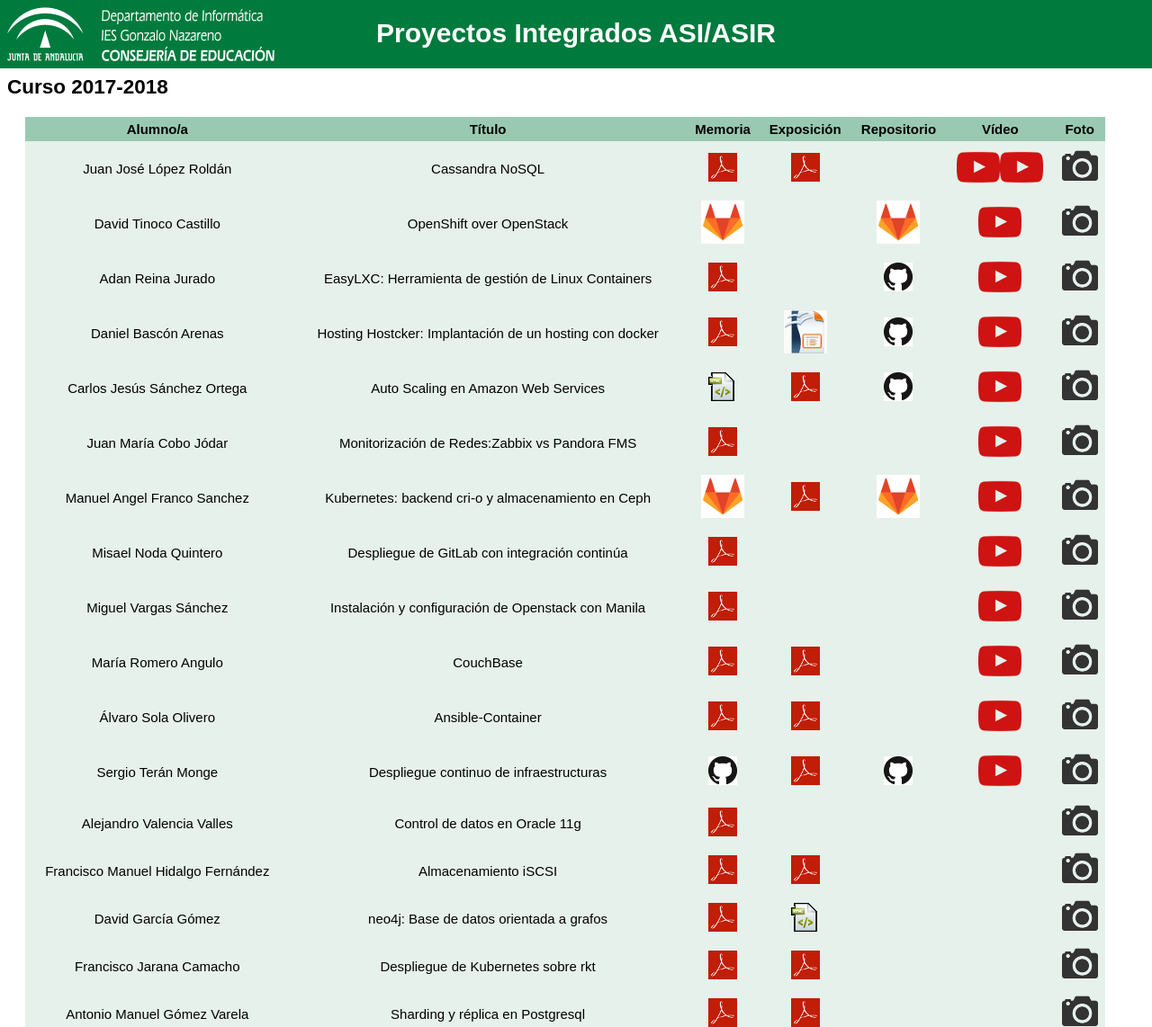
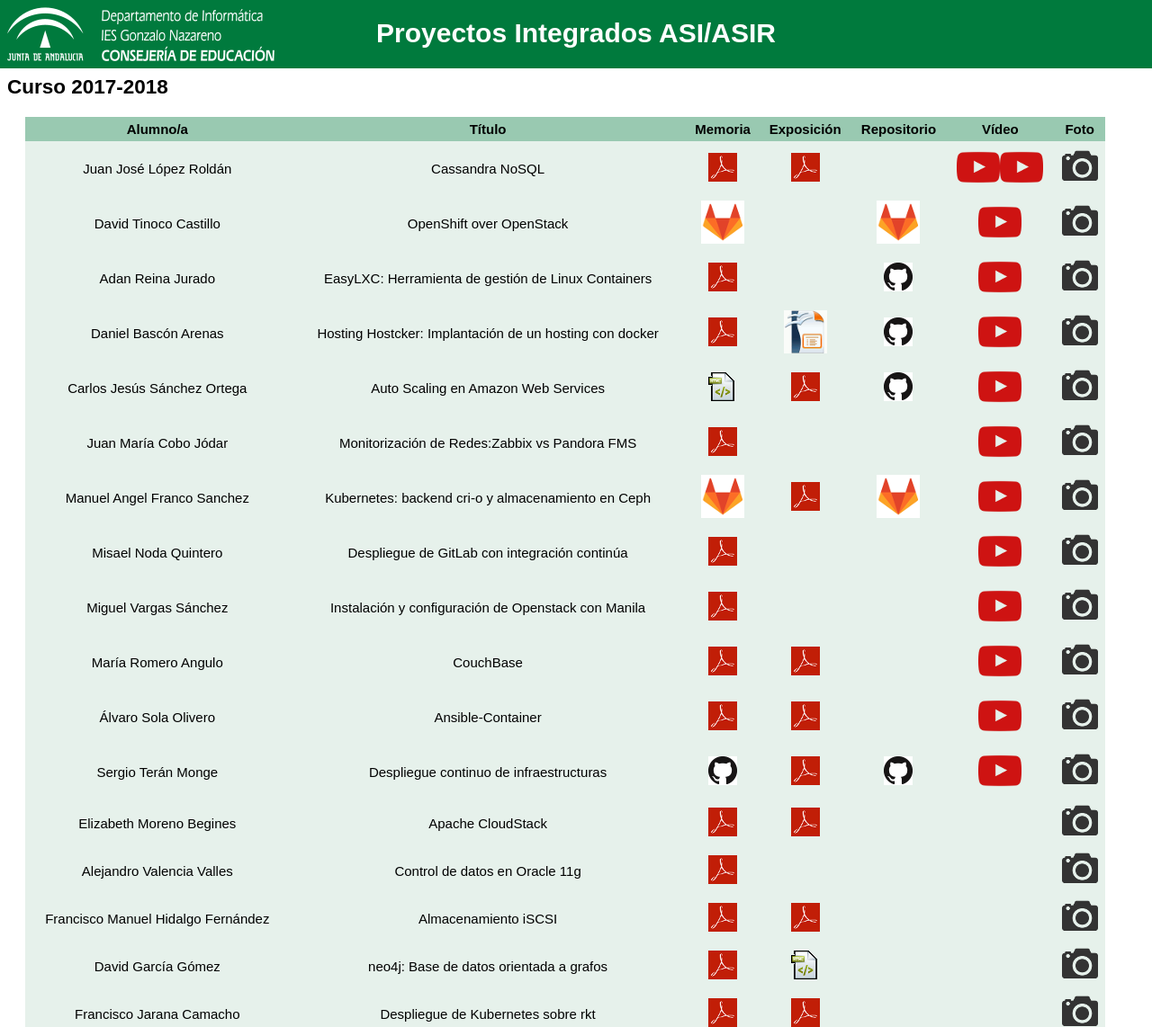
Before and after one commit to iesgn/proyectos_asir, a plain HTML site: page index.html in a window 1280 px wide. Shown: the top 1142 px of the page at 90% size. Drawn offline with Linux system fonts and the light colour scheme.

Commit message:
Elizabeth Moreno

```diff
--- a/index.html
+++ b/index.html
@@ -135,6 +135,15 @@
 							<td><a href=""><img src="img/youtube.png" alt="html-youtube"/></a></td>
 							<td><a href="img/2017-18/teran.jpg"><img src="img/fotos.png"/></a></td>
 						 </tr>
+						 <tr>
+								<td>Elizabeth Moreno Begines</td>
+								<td>Apache CloudStack</td>
+								<td><a href="2017-18/CloudStack_ElizabethMoreno.pdf"><img src="img/pdf.gif" alt="html-pdf"/></a></td>
+						<td><a href="2017-18/Presentacion_CloudStack_ElizabethMoreno.pdf"><img src="img/pdf.gif" alt="html-pdf"/></a></td>
+								<td></td>
+								<td></td>
+								<td><a href="img/2017-18/elizabeth.jpg"><img src="img/fotos.png"/></a></td>
+							 </tr>
 				 <tr>
 					<td>Alejandro Valencia Valles</td>
 					<td>Control de datos en Oracle 11g</td>
```
Also changed, not shown: 2 other files.
